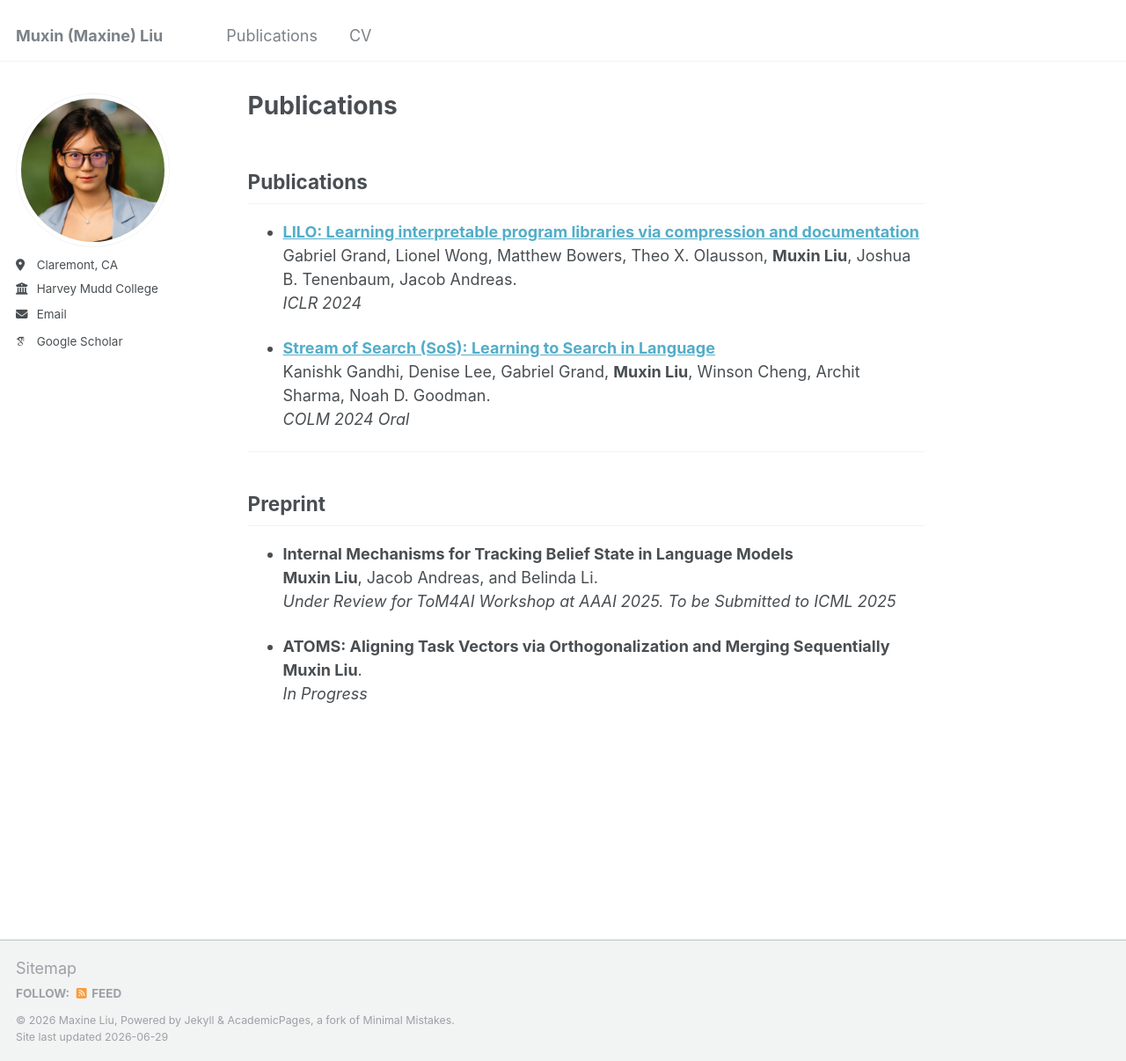
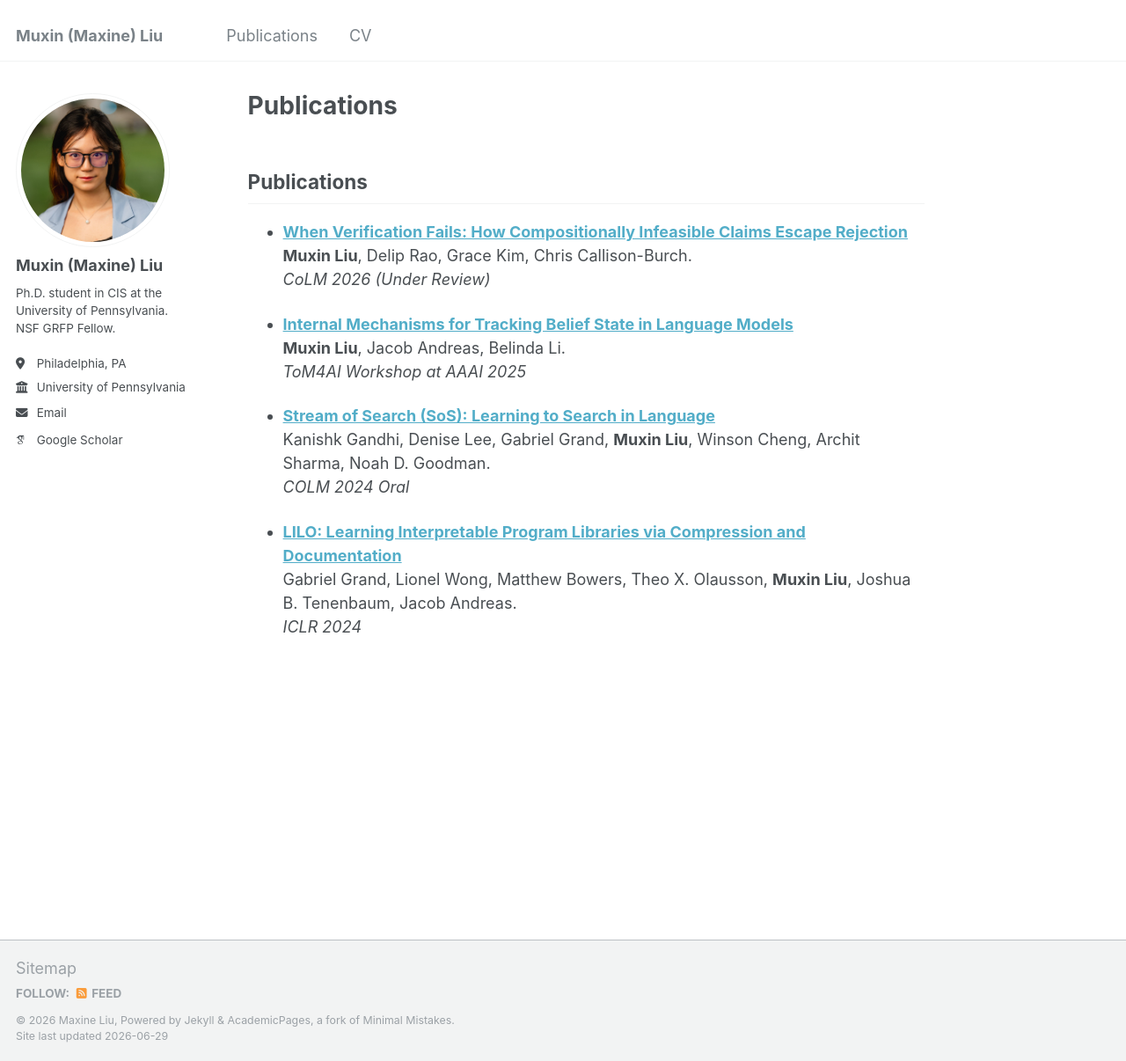
Before and after one commit to maxinemuxin/maxinemuxin.github.io, a Jekyll site: the page built from _pages/publications.md, in a window 1280 px wide and 1206 px high. Shown: the whole window at 88% size. Built offline with Jekyll 4.4.1, drawn with Linux system fonts in a browser that asks for light colours; some web fonts are replaced; our own code applies the rules of GitHub Pages for plain Markdown files.

Commit message:
Update site from latest CV: publications, bio, NSF/PhD/AI2 info, CV PDF
Co-Authored-By: Claude Opus 4.8 (1M context) <noreply@anthropic.com>

```diff
--- a/_config.yml
+++ b/_config.yml
@@ -22,13 +22,13 @@ repository               : "academicpages/academicpages.github.io"
 author:
   # Biographic information
   avatar           : "profile.png"
-  name             : #
+  name             : "Muxin (Maxine) Liu"
   pronouns         : # example: "she/her"
-  bio              : #
-  location         : "Claremont, CA"
-  employer         : "Harvey Mudd College"
+  bio              : "Ph.D. student in CIS at the University of Pennsylvania. NSF GRFP Fellow."
+  location         : "Philadelphia, PA"
+  employer         : "University of Pennsylvania"
   uri              : # URL
-  email            : "maxliu@hmc.edu"
+  email            : "muxinliu@seas.upenn.edu"
 
   # Academic websites
   arxiv            : # URL - Update with the correct link to your profile
--- a/_pages/publications.md
+++ b/_pages/publications.md
@@ -1,22 +1,18 @@
 
 ## Publications
 
-- [**LILO: Learning interpretable program libraries via compression and documentation**](https://arxiv.org/abs/2310.19791)
-  Gabriel Grand, Lionel Wong, Matthew Bowers, Theo X. Olausson, **Muxin Liu**, Joshua B. Tenenbaum, Jacob Andreas.
-  *ICLR 2024*
+- [**When Verification Fails: How Compositionally Infeasible Claims Escape Rejection**](https://arxiv.org/abs/2604.10990)
+  **Muxin Liu**, Delip Rao, Grace Kim, Chris Callison-Burch.
+  *CoLM 2026 (Under Review)*
+
+- [**Internal Mechanisms for Tracking Belief State in Language Models**](https://drive.google.com/file/d/1Hign2Jy_0wzPzIUBrz_BKKzzWfwz74WF/view?usp=sharing)
+  **Muxin Liu**, Jacob Andreas, Belinda Li.
+  *ToM4AI Workshop at AAAI 2025*
 
 - [**Stream of Search (SoS): Learning to Search in Language**](https://arxiv.org/abs/2404.03683)
   Kanishk Gandhi, Denise Lee, Gabriel Grand, **Muxin Liu**, Winson Cheng, Archit Sharma, Noah D. Goodman.
   *COLM 2024 Oral*
 
----
-
-## Preprint
-
-- **Internal Mechanisms for Tracking Belief State in Language Models**
-  **Muxin Liu**, Jacob Andreas, and Belinda Li.
-  *Under Review for ToM4AI Workshop at AAAI 2025. To be Submitted to ICML 2025*
-
-- **ATOMS: Aligning Task Vectors via Orthogonalization and Merging Sequentially**
-  **Muxin Liu**.
-  *In Progress*
+- [**LILO: Learning Interpretable Program Libraries via Compression and Documentation**](https://arxiv.org/abs/2310.19791)
+  Gabriel Grand, Lionel Wong, Matthew Bowers, Theo X. Olausson, **Muxin Liu**, Joshua B. Tenenbaum, Jacob Andreas.
+  *ICLR 2024*
```
Also changed, not shown: _pages/about.md (+6 -6 lines), 1 other file.
